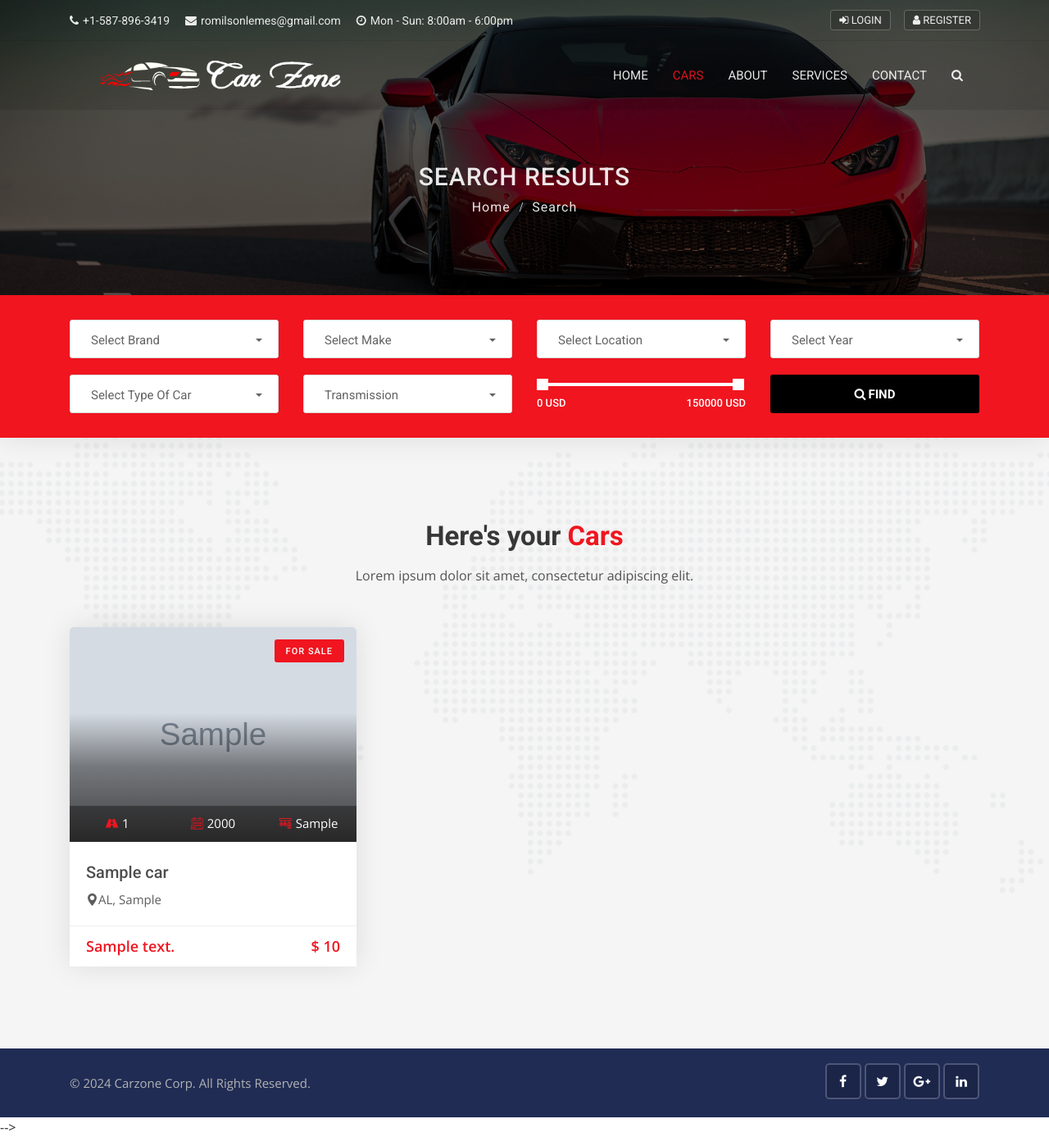
After one commit to romilsonlemes/carzone-project, a Django app: page /cars/search in a window 1280 px wide. The commit adds this page. Shown: the whole page at 82% size. Run offline with Django 5.2, Linux system fonts and the light colour scheme; tables that the repository leaves empty hold one stand-in row (values such as "Sample post"); grey boxes marked "Sample" are stand-in pictures; some libraries are stand-ins or nearby versions.

Commit message:
Add search information on search.html, but the keyword doesn't work well. Look the video 44 again.

```diff
--- a/cars/urls.py
+++ b/cars/urls.py
@@ -3,5 +3,6 @@ from . import views
 
 urlpatterns = [
     path('', views.cars, name='cars'),
-    path('<int:id>', views.car_detail, name='car_detail')
+    path('<int:id>', views.car_detail, name='car_detail'),
+    path('search', views.search, name='search'),
 ]
--- a/cars/views.py
+++ b/cars/views.py
@@ -1,12 +1,16 @@
 from django.shortcuts import render, get_object_or_404
 from .models import Car
+from django.core.paginator import EmptyPage, PageNotAnInteger, Paginator
 
 
 # Create your views here.
 def cars(request):
     cars = Car.objects.order_by('-created_date')
+    paginator = Paginator(cars, 4)
+    page = request.GET.get('page')
+    page_cars = paginator.get_page(page)
     data = {
-        'cars': cars,
+        'cars': page_cars,
     }
     return render(request, 'cars/cars.html', data)
 
@@ -17,3 +21,19 @@ def car_detail(request, id):
         'single_car': single_car,
     }
     return render(request, 'cars/car_details.html', data)
+
+
+def search(request):
+    cars = Car.objects.order_by('-created_date')
+    # Search information tha contain in database
+    #-------------------------------------------
+    if 'keyword' in request.GET:
+        keyword = request.GET['keyword']
+        if keyword != '':
+            cars = cars.filter(description__icontains=keyword)
+    #-------------------------------------------
+
+    data = {
+    'cars': cars,
+    }
+    return render(request, 'cars/search.html', data)
--- a/templates/base.html
+++ b/templates/base.html
@@ -42,7 +42,7 @@
 
 
 </head>
-<!-- <body>
+<body>
 <div class="page_loader"></div>
 
 {% include 'includes/topbar.html' %}
@@ -56,8 +56,8 @@
 <!-- Full Page Search -->
 <div id="full-page-search">
     <button type="button" class="close">×</button>
-    <form action="https://storage.googleapis.com/theme-vessel/carhouse/index.html#" class="search-header">
-        <input type="search" value="" placeholder="type keyword(s) here. Eg: audi, benz etc" />
+    <form action=""{% url 'search' %}" class="search-header">
+        <input type="search" value="" placeholder="type keyword(s) here. Eg: audi, benz etc" name='keyword' />
         <button type="submit" class="btn btn-sm button-theme">Search</button>
     </form>
 </div>
--- /dev/null
+++ b/templates/cars/search.html
@@ -0,0 +1,202 @@
+{% extends 'base.html' %}
+
+{% block content %}
+{% load humanize %}
+
+<!-- Banner start -->
+<div class="sub-banner overview-bgi">
+    <div class="container breadcrumb-area">
+        <div class="breadcrumb-areas">
+            <h1>Search Results</h1>
+            <ul class="breadcrumbs">
+                <li><a href="index.html">Home</a></li>
+                <li class="active">Search</li>
+            </ul>
+        </div>
+    </div>
+</div>
+<!-- Banner end -->
+
+<!-- Search box 3 start -->
+<div class="search-box-3 sb-7 bg-active">
+    <div class="container">
+        <div class="search-area-inner">
+            <div class="search-contents">
+                <form method="GET">
+                    <div class="row">
+                        <div class="col-lg-3 col-md-6 col-sm-6 col-6">
+                            <div class="form-group">
+                                <select class="selectpicker search-fields" name="select-brand">
+                                    <option disabled="disabled" selected="selected">Select Brand</option>
+                                    <option>Audi</option>
+                                    <option>BMW</option>
+                                    <option>Honda</option>
+                                    <option>Nissan</option>
+                                </select>
+                            </div>
+                        </div>
+                        <div class="col-lg-3 col-md-6 col-sm-6 col-6">
+                            <div class="form-group">
+                                <select class="selectpicker search-fields" name="select-make">
+                                    <option disabled="disabled" selected="selected">Select Make</option>
+                                    <option>BMW</option>
+                                    <option>Honda</option>
+                                    <option>Lamborghini Huracán</option>
+                                    <option>Sports Car</option>
+                                </select>
+                            </div>
+                        </div>
+                        <div class="col-lg-3 col-md-6 col-sm-6 col-6">
+                            <div class="form-group">
+                                <select class="selectpicker search-fields" name="select-location">
+                                    <option disabled="disabled" selected="selected">Select Location</option>
+                                    <option>United States</option>
+                                    <option>United Kingdom</option>
+                                </select>
+                            </div>
+                        </div>
+                        <div class="col-lg-3 col-md-6 col-sm-6 col-6">
+                            <div class="form-group">
+                                <select class="selectpicker search-fields" name="select-year">
+                                    <option disabled="disabled" selected="selected">Select Year</option>
+                                    <option>2016</option>
+                                    <option>2017</option>
+                                    <option>2018</option>
+                                    <option>2019</option>
+                                </select>
+                            </div>
+                        </div>
+                    </div>
+                    <div class="row">
+                        <div class="col-lg-3 col-md-6 col-sm-6 col-6">
+                            <div class="form-group">
+                                <select class="selectpicker search-fields" name="select-type">
+                                    <option disabled="disabled" selected="selected">Select Type Of Car</option>
+                                    <option>New Car</option>
+                                    <option>Used Car</option>
+                                </select>
+                            </div>
+                        </div>
+                        <div class="col-lg-3 col-md-6 col-sm-6 col-6">
+                            <div class="form-group">
+                                <select class="selectpicker search-fields" name="transmission">
+                                    <option disabled="disabled" selected="selected">Transmission</option>
+                                    <option>Automatic</option>
+                                    <option>Manual</option>
+                                </select>
+                            </div>
+                        </div>
+                        <div class="col-lg-3 col-md-6 col-sm-6 col-6">
+                            <div class="form-group">
+                                <div class="range-slider">
+                                    <div data-min="0" data-max="150000" data-unit="USD" data-min-name="min_price" data-max-name="max_price" class="range-slider-ui ui-slider" aria-disabled="false"></div>
+                                    <div class="clearfix"></div>
+                                </div>
+                            </div>
+                        </div>
+                        <div class="col-lg-3 col-md-6 col-sm-6 col-6">
+                            <div class="form-group">
+                                <button class="btn btn-block button-theme btn-md">
+                                    <i class="fa fa-search"></i>Find
+                                </button>
+                            </div>
+                        </div>
+                    </div>
+                </form>
+            </div>
+        </div>
+    </div>
+</div>
+<!-- Search box 3 end -->
+
+<!-- Featured car start -->
+<div class="featured-car content-area">
+    <div class="container">
+        <!-- Main title -->
+        <div class="main-title">
+            <h1>Here's your <span>Cars</span></h1>
+            <p>Lorem ipsum dolor sit amet, consectetur adipiscing elit.</p>
+        </div>
+        <div class="row">
+            {% for car in cars %}
+                <div class="col-lg-4 col-md-6">
+                    <div class="car-box">
+                        <div class="car-thumbnail">
+                            <a href="{% url 'car_detail' car.id %}" class="car-img">
+                                <div class="tag">For Sale</div>
+                                <img class="d-block w-100" src="{{car.car_photo.url}}" alt="car" style="min-height: 262px; max-height: 262px;">
+                                <div class="facilities-list clearfix">
+                                    <ul>
+                                        <li>
+                                            <span><i class="flaticon-way"></i></span>{{car.miles | intcomma}}
+                                        </li>
+                                        <li>
+                                            <span><i class="flaticon-calendar-1"></i></span>{{car.year}}
+                                        </li>
+                                        <li>
+                                            <span><i class="flaticon-manual-transmission"></i></span>{{car.transmission}}
+                                        </li>
+                                    </ul>
+                                </div>
+                            </a>
+                            <div class="carbox-overlap-wrapper">
+                                <div class="overlap-box">
+                                    <div class="overlap-btns-area">
+                                        <div class="car-magnify-gallery">
+                                            <a href="{{car.car_photo.url}}" class="overlap-btn">
+                                                <i class="fa fa-expand"></i>
+                                                <img class="hidden" src="{{car.car_photo.url}}">
+                                            </a>
+                                            {% if car.car_photo_1 != '' %}
+                                            <a href="{{car.car_photo_1.url}}" class="overlap-btn">
+                                                <i class="fa fa-expand"></i>
+                                                <img class="hidden" src="{{car.car_photo_1.url}}">
+                                            </a>
+                                            {% endif %}
+                                            {% if car.car_photo_2 != '' %}
+                                            <a href="{{car.car_photo_2.url}}" class="hidden">
+                                                <img class="hidden" src="{{car.car_photo_2.url}}">
+                                            </a>
+                                            {% endif %}
+                                            {% if car.car_photo_3 != '' %}
+                                            <a href="{{car.car_photo_3.url}}" class="hidden">
+                                                <img class="hidden" src="{{car.car_photo_3.url}}">
+                                            </a>
+                                            {% endif %}
+                                            {% if car.car_photo_4 != '' %}
+                                            <a href="{{car.car_photo_4.url}}" class="hidden">
+                                                <img class="hidden" src="{{car.car_photo_4.url}}">
+                                            </a>
+                                            {% endif %}
+                                        </div>
+                                    </div>
+                                </div>
+                            </div>
+                        </div>
+                        <div class="detail">
+                            <h1 class="title">
+                                <a href="{% url 'car_detail' car.id %}">{{car.car_title}}</a>
+                            </h1>
+                            <div class="location">
+                                <a href="{% url 'car_detail' car.id %}">
+                                    <i class="flaticon-pin"></i>{{car.state}}, {{car.city}}
+                                </a>
+                            </div>
+                        </div>
+                        <div class="footer clearfix">
+                            <div class="pull-left ratings days">
+                                <p class="cartype">{{car.body_style}}</p>
+                            </div>
+                            <div class="pull-right">
+                                <p class="price">$ {{car.price | intcomma}}</p>
+                            </div>
+                        </div>
+                    </div>
+                </div>
+            {% endfor %}
+        </div>
+    </div>
+</div>
+<!-- Featured car end -->
+
+{% endblock %}
```
Also changed, not shown: templates/cars/cars.html (+25 -6 lines), templates/pages/home.html (+0 -10 lines).
